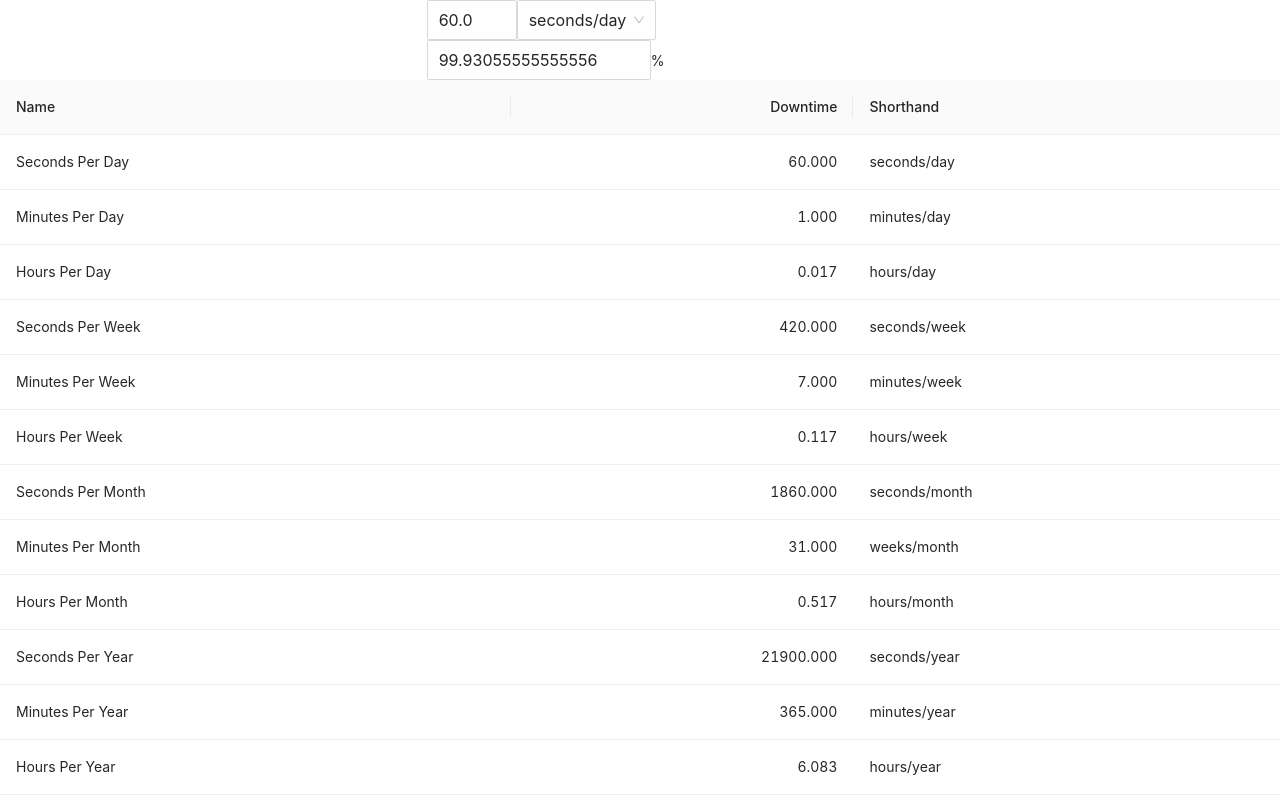
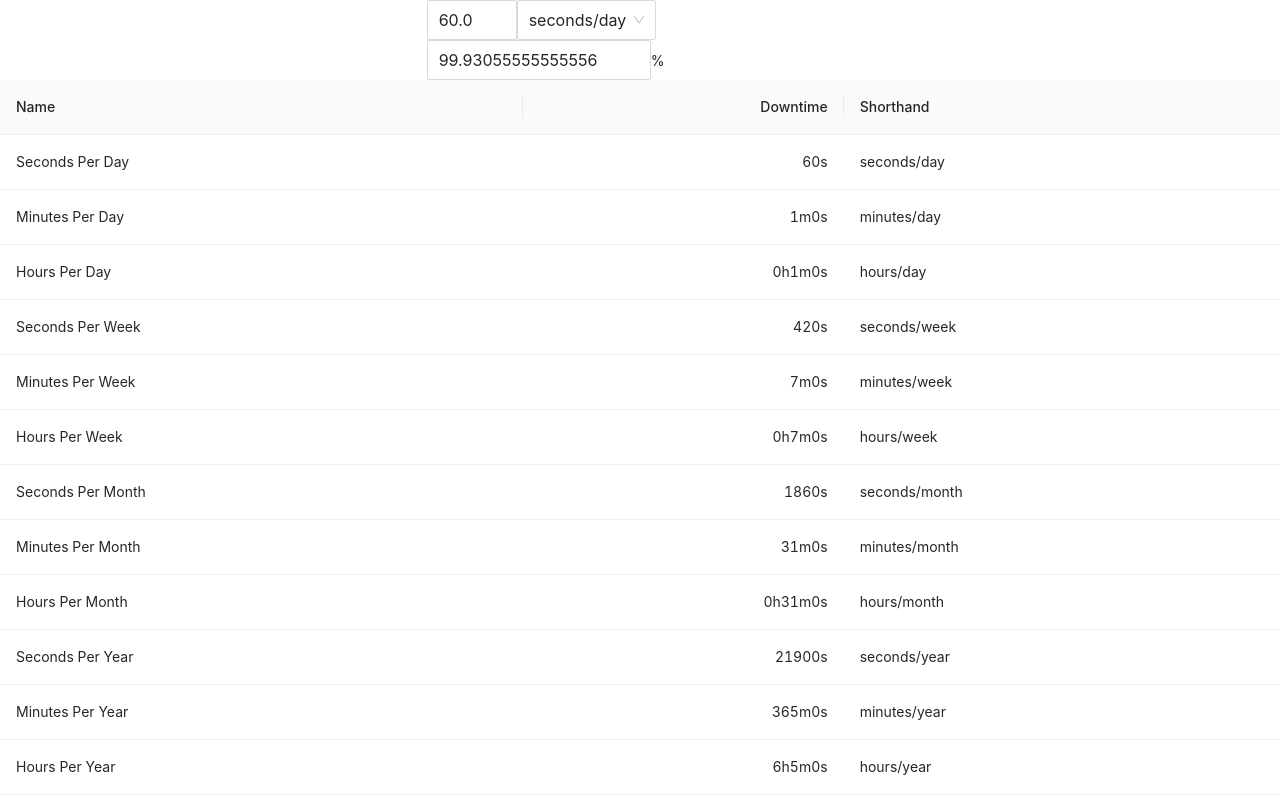
Before and after one commit to aizatto/error-budget, a React (Create React App) app: page / in a window 1280 px wide. Built offline with nearby package versions, Linux system fonts and the light colour scheme.

Commit message:
friendly format time

```diff
--- a/src/components/Availability.tsx
+++ b/src/components/Availability.tsx
@@ -1,8 +1,6 @@
 import { InputNumber, Table, Row, Col } from 'antd';
 import React, { useState } from 'react';
-import { calculateDowntime } from './fn';
-
-const PRECISION = 3;
+import { calculateDowntime, formatTimeToMetric } from './fn';
 
 export const AvailabilityTable: React.FC<{availability: number}> = (props) => {
   const { availability } = props;
@@ -19,13 +17,15 @@ export const AvailabilityTable: React.FC<{availability: number}> = (props) => {
       key: 'minutesPerDay',
       name: 'Minutes Per Day',
       shorthand: 'minutes/day',
-      value: downtime.minutesPerDay,
+      // value: downtime.minutesPerDay,
+      value: downtime.secondsPerDay,
     },
     {
       key: 'hoursPerDay',
       name: 'Hours Per Day',
       shorthand: 'hours/day',
-      value: downtime.hoursPerDay,
+      // value: downtime.hoursPerDay,
+      value: downtime.secondsPerDay,
     },
     {
       key: 'secondsPerWeek',
@@ -37,13 +37,15 @@ export const AvailabilityTable: React.FC<{availability: number}> = (props) => {
       key: 'minutesPerWeek',
       name: 'Minutes Per Week',
       shorthand: 'minutes/week',
-      value: downtime.minutesPerWeek,
+      // value: downtime.minutesPerWeek,
+      value: downtime.secondsPerWeek,
     },
     {
       key: 'hoursPerWeek',
       name: 'Hours Per Week',
       shorthand: 'hours/week',
-      value: downtime.hoursPerWeek,
+      // value: downtime.hoursPerWeek,
+      value: downtime.secondsPerWeek,
     },
     {
       key: 'secondsPerMonth',
@@ -54,14 +56,16 @@ export const AvailabilityTable: React.FC<{availability: number}> = (props) => {
     {
       key: 'minutesPerMonth',
       name: 'Minutes Per Month',
-      shorthand: 'weeks/month',
-      value: downtime.minutesPerMonth,
+      shorthand: 'minutes/month',
+      // value: downtime.minutesPerMonth,
+      value: downtime.secondsPerMonth,
     },
     {
       key: 'hoursPerMonth',
       name: 'Hours Per Month',
       shorthand: 'hours/month',
-      value: downtime.hoursPerMonth,
+      // value: downtime.hoursPerMonth,
+      value: downtime.secondsPerMonth,
     },
     {
       key: 'secondsPerYear',
@@ -73,13 +77,15 @@ export const AvailabilityTable: React.FC<{availability: number}> = (props) => {
       key: 'minutesPerYear',
       name: 'Minutes Per Year',
       shorthand: 'minutes/year',
-      value: downtime.minutesPerYear,
+      // value: downtime.minutesPerYear,
+      value: downtime.secondsPerYear,
     },
     {
       key: 'hoursPerYear',
       name: 'Hours Per Year',
       shorthand: 'hours/year',
-      value: downtime.hoursPerYear,
+      // value: downtime.hoursPerYear,
+      value: downtime.secondsPerYear,
     },
   ];
 
@@ -90,9 +96,12 @@ export const AvailabilityTable: React.FC<{availability: number}> = (props) => {
     },
     {
       title: 'Downtime',
-      dataIndex: 'value',
       align: 'right',
-      render: (value: number) => value.toFixed(PRECISION),
+      // render: (value: number) => value.toFixed(PRECISION),
+      render: (row: any) => {
+        const [metric] = row.shorthand.split('/');
+        return formatTimeToMetric(Math.ceil(row.value), metric);
+      },
     },
     {
       title: 'Shorthand',
--- a/src/components/fn.tsx
+++ b/src/components/fn.tsx
@@ -134,3 +134,40 @@ export function getDowntimeFromAvailbility(availability: number, metric: string)
       return 0;
   }
 }
+
+export function formatTime(time: number) {
+  const seconds = Math.ceil(time % 60);
+  const minutes = Math.floor(time / 60 % 60);
+  const hours = Math.floor(time / 3600);
+
+  let str = '';
+  let displayMinutes = hours || minutes;
+  if (hours) {
+    str += `${hours}h`;
+  }
+  if (displayMinutes) {
+    str += `${minutes}m`
+  }
+  const ms = seconds === 0 ? '' : ` x ${(time / 1000).toFixed(5)}`;
+  return `${str}${seconds}${ms}s`;
+}
+
+export function formatTimeToMetric(time: number, metric: string) {
+  switch (metric) {
+    case 'seconds':
+      return `${time}s`;
+
+    case 'minutes': {
+      const minutes = Math.floor(time / 60);
+
+      return `${minutes}m${time % 60}s`;
+    }
+
+    case 'hours': {
+      const minutes = Math.floor(time / 60 % 60);
+      const hours = Math.floor(time / (60 * 60) % 60);
+
+      return `${hours}h${minutes}m${Math.ceil(time % 60)}s`;
+    }
+  }
+}
```
